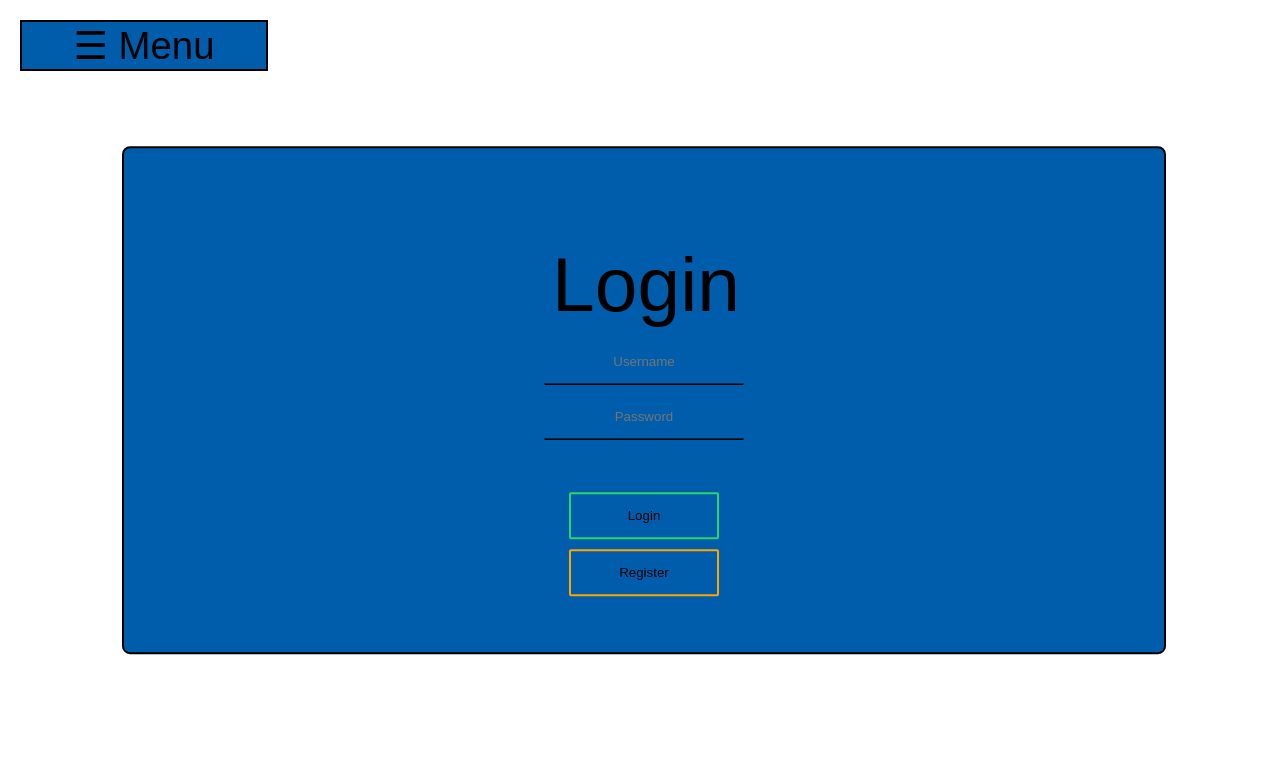
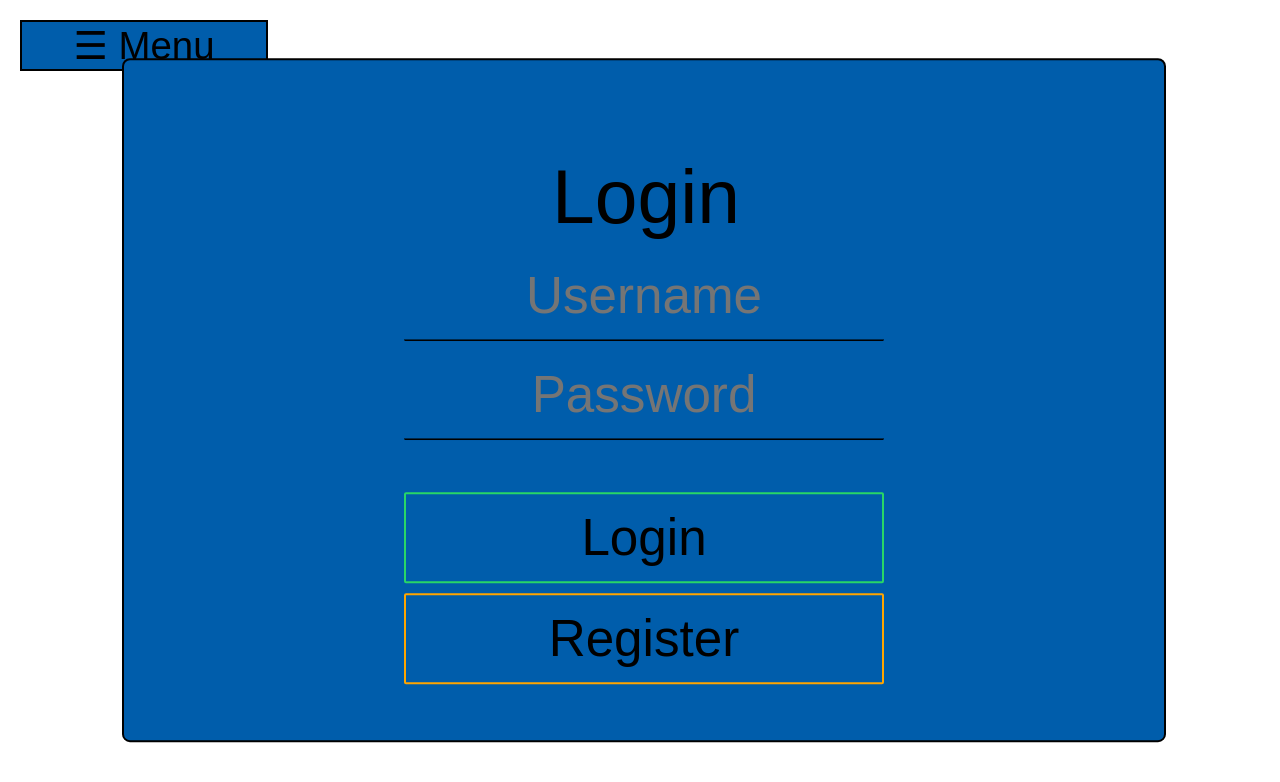
Before and after one commit to nickpap00/GroupSoftware, a PHP site: page /webPagesSourceCode/login_page.php in a window 1280 px wide. Shown: the top 782 px of the page. Run offline with PHP 8.4, Linux system fonts and the light colour scheme; some libraries are stand-ins or nearby versions.

Commit message:
Update styles_coursework.css

```diff
--- a/webPagesSourceCode/styles_coursework.css
+++ b/webPagesSourceCode/styles_coursework.css
@@ -167,10 +167,11 @@
 	display: block;
 	margin: 10px auto;
 	text-align: center;
+	font-size:4vw;
 	border: 0px solid black;
 	border-bottom-width:2px;
 	padding: 14px 10px;
-	width: 200px;
+	width: 50%;
 	outline: none;
 	border-radius: 2px;
 	transition: 0.25s;
@@ -212,8 +213,8 @@
 	display: block;
 	margin: 10px auto;
 	text-align: center;
-
-	width: 150px;
+	font-size:4vw;
+	width: 50%;
 	padding: 14px 40px;
 	outline: none;
 	border-radius: 2px;
@@ -229,8 +230,8 @@
 	display: block;
 	margin: 10px auto;
 	text-align: center;
-
-	width: 150px;
+	font-size:4vw;
+	width: 50%;
 	padding: 14px 40px;
 	outline: none;
 	border-radius: 2px;
```
